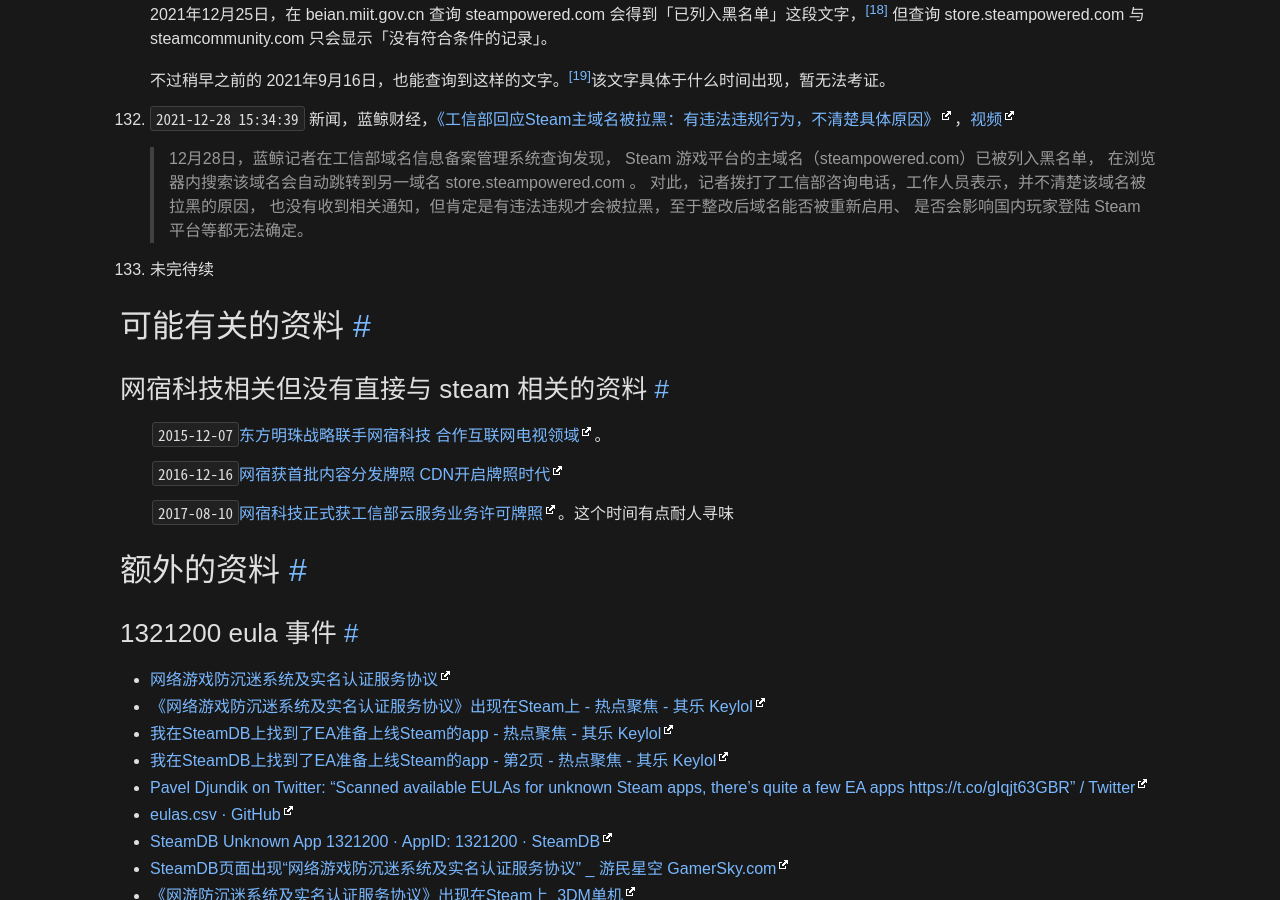
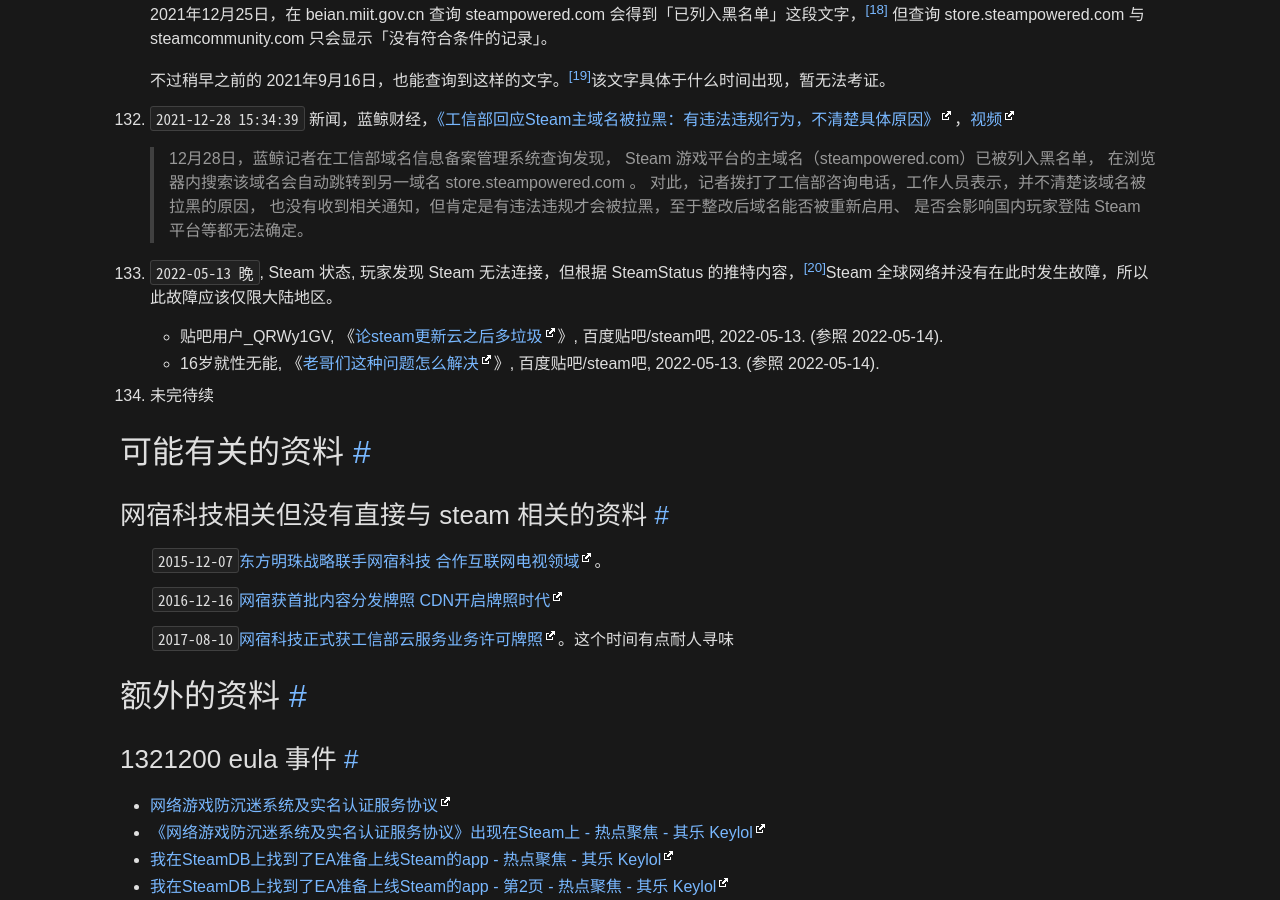
Before and after one commit to gledos/gledos.github.io, a Jekyll site: the page built from _posts/2018-07-12-wegame-steam.markdown, in a window 1280 px wide and 900 px high, scrolled down 18597 px. Built offline with Jekyll 4.4.1, drawn with Linux system fonts in a browser that asks for light colours; some of the changed text lies outside the part shown.

Commit message:
更新 2022-05-13 晚 的内容

```diff
--- a/_posts/2018-07-12-wegame-steam.markdown
+++ b/_posts/2018-07-12-wegame-steam.markdown
@@ -932,7 +932,14 @@
      > 也没有收到相关通知，但肯定是有违法违规才会被拉黑，至于整改后域名能否被重新启用、
      > 是否会影响国内玩家登陆 Steam 平台等都无法确定。
 
-133. 未完待续
+133. `2022-05-13 晚`, Steam 状态, 玩家发现 Steam 无法连接，但根据 SteamStatus 的推特内容，[^SteamStatus]Steam 全球网络并没有在此时发生故障，所以此故障应该仅限大陆地区。
+
+     [^SteamStatus]: @SteamStatus, 「[推特主页](https://web.archive.org/web/20220514020849/https://twitter.com/SteamStatus)」, Twitter, 2022-05-14. (参照 2022-05-14).
+
+     + 贴吧用户_QRWy1GV, 《[论steam更新云之后多垃圾](https://web.archive.org/web/20220514013624/https://tieba.baidu.com/p/7833234291)》, 百度贴吧/steam吧, 2022-05-13. (参照 2022-05-14).
+     + 16岁就性无能, 《[老哥们这种问题怎么解决](https://web.archive.org/web/20220514014054/https://tieba.baidu.com/p/7833271477)》, 百度贴吧/steam吧, 2022-05-13. (参照 2022-05-14).
+
+134. 未完待续
 
 <!-- [这是真的吗 NGA玩家社区](https://archive.vn/rgmOt) 在隔壁群友看到的，如果是真的话，那?死也不会用的
      steam中国、WAC反作弊
```
